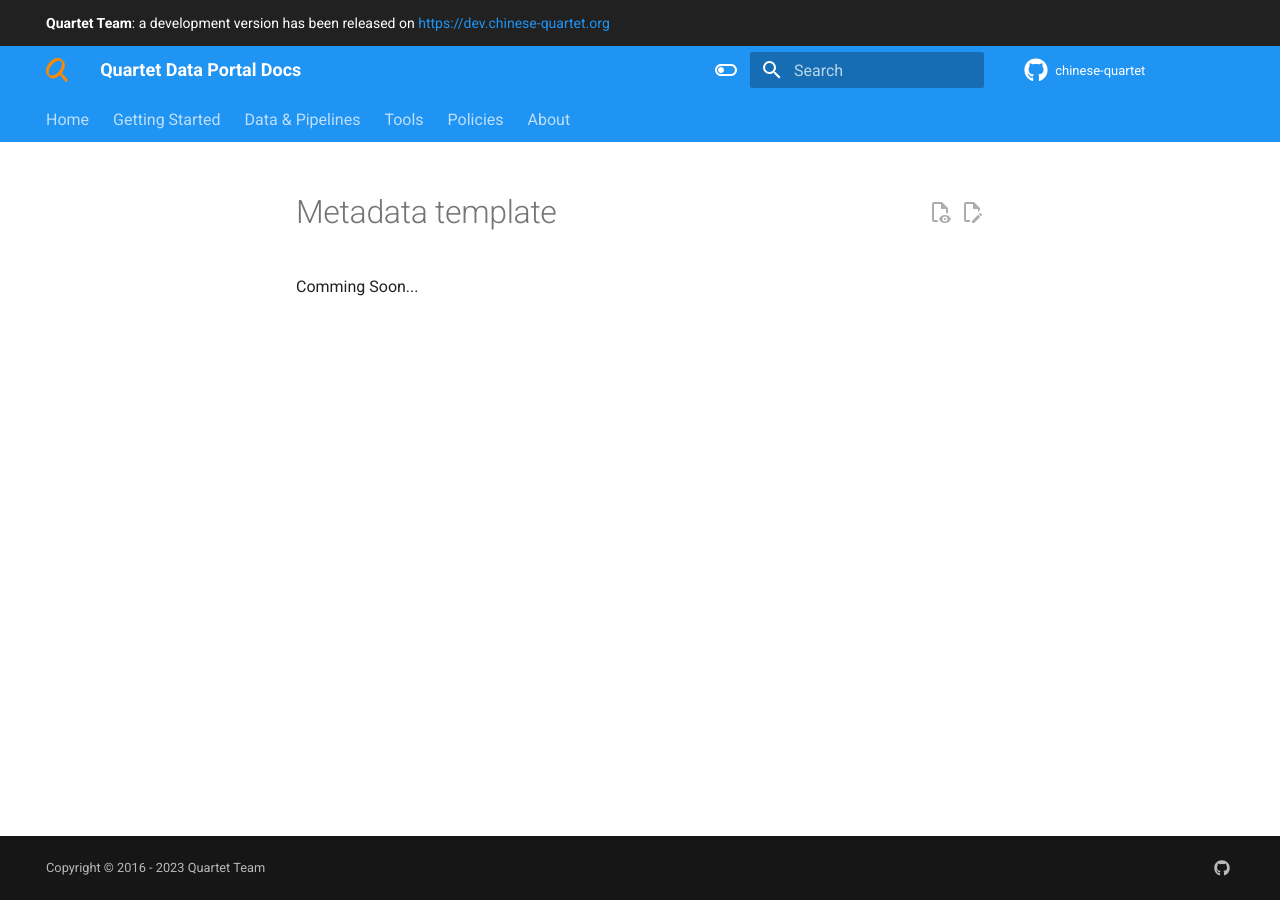
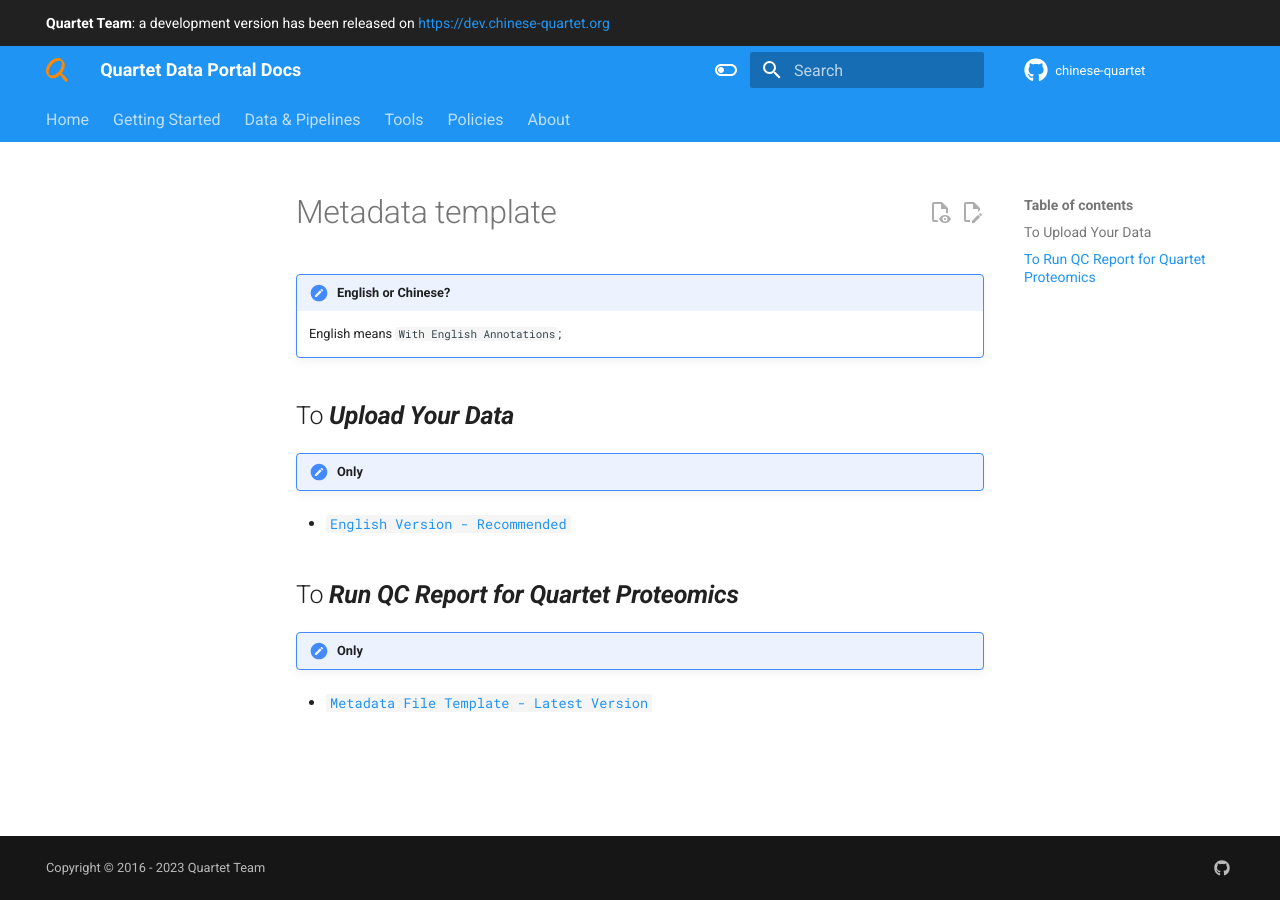
Before and after one commit to chinese-quartet/docs.chinese-quartet.org, an MkDocs documentation site: the page built from docs/data_pipelines/proteomics/metadata_template.md, in a window 1280 px wide. Built offline with MkDocs 1.6.1 and Material for MkDocs 9.7.7, drawn with Linux system fonts in a browser that asks for light colours; a script that is not in the unit is left out; comment, search, counter and statistics services are not loaded.

Commit message:
Update metadata_template.md

```diff
--- a/docs/data_pipelines/proteomics/metadata_template.md
+++ b/docs/data_pipelines/proteomics/metadata_template.md
@@ -1 +1,10 @@
-Comming Soon...
+!!! note annotate "English or Chinese?"
+    English means `With English Annotations`;
+
+## To ***Upload Your Data***
+!!! Only for Collecting Data
+- [`English Version - Recommended`](/assets/templates/2023060701_proteomics-metadata-template_english.xlsx)
+
+## To ***Run QC Report for Quartet Proteomics***
+!!! Only for Running the Pipeline
+- [`Metadata File Template - Latest Version`](/assets/templates/proteomics_pipeline_meta_template.csv)
```
